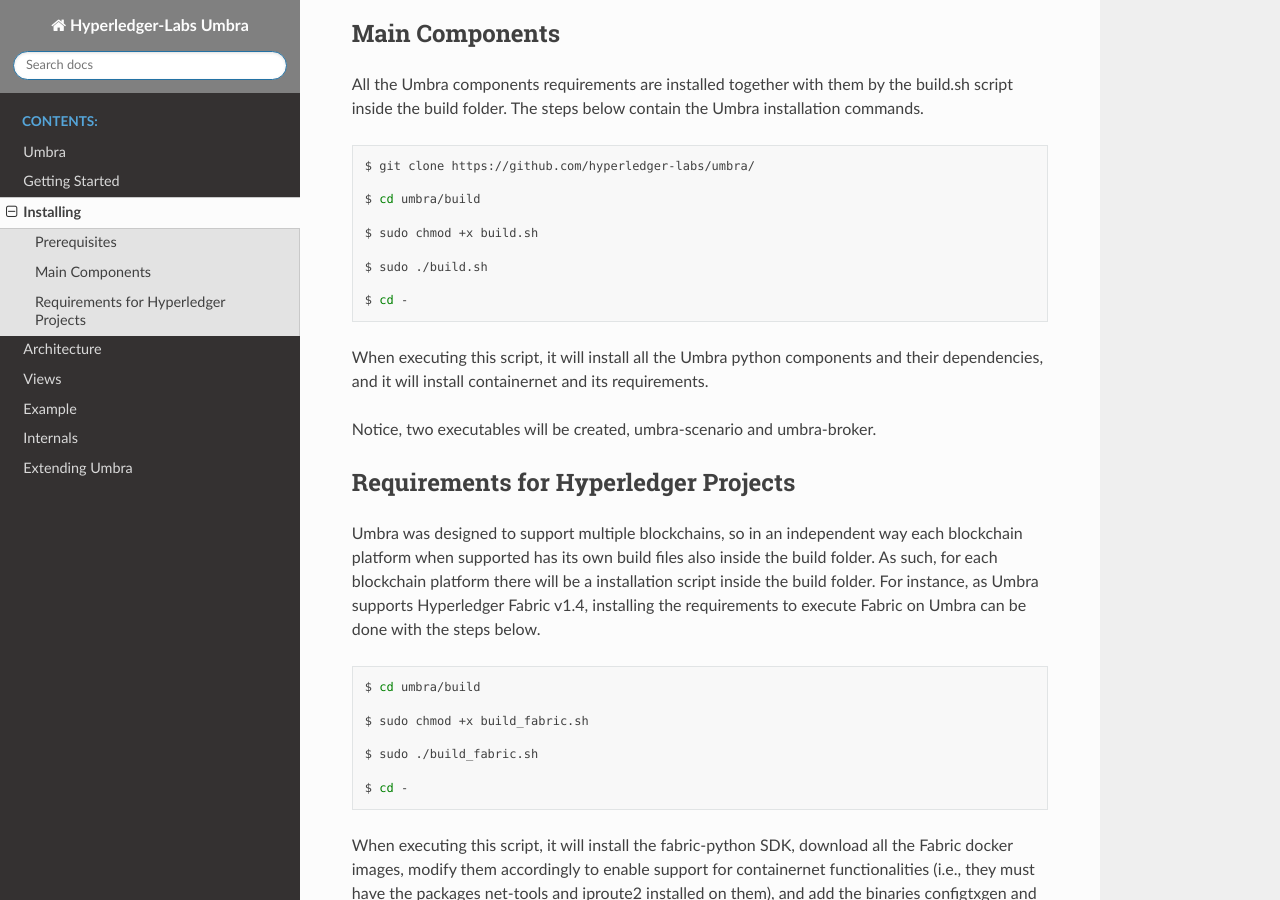
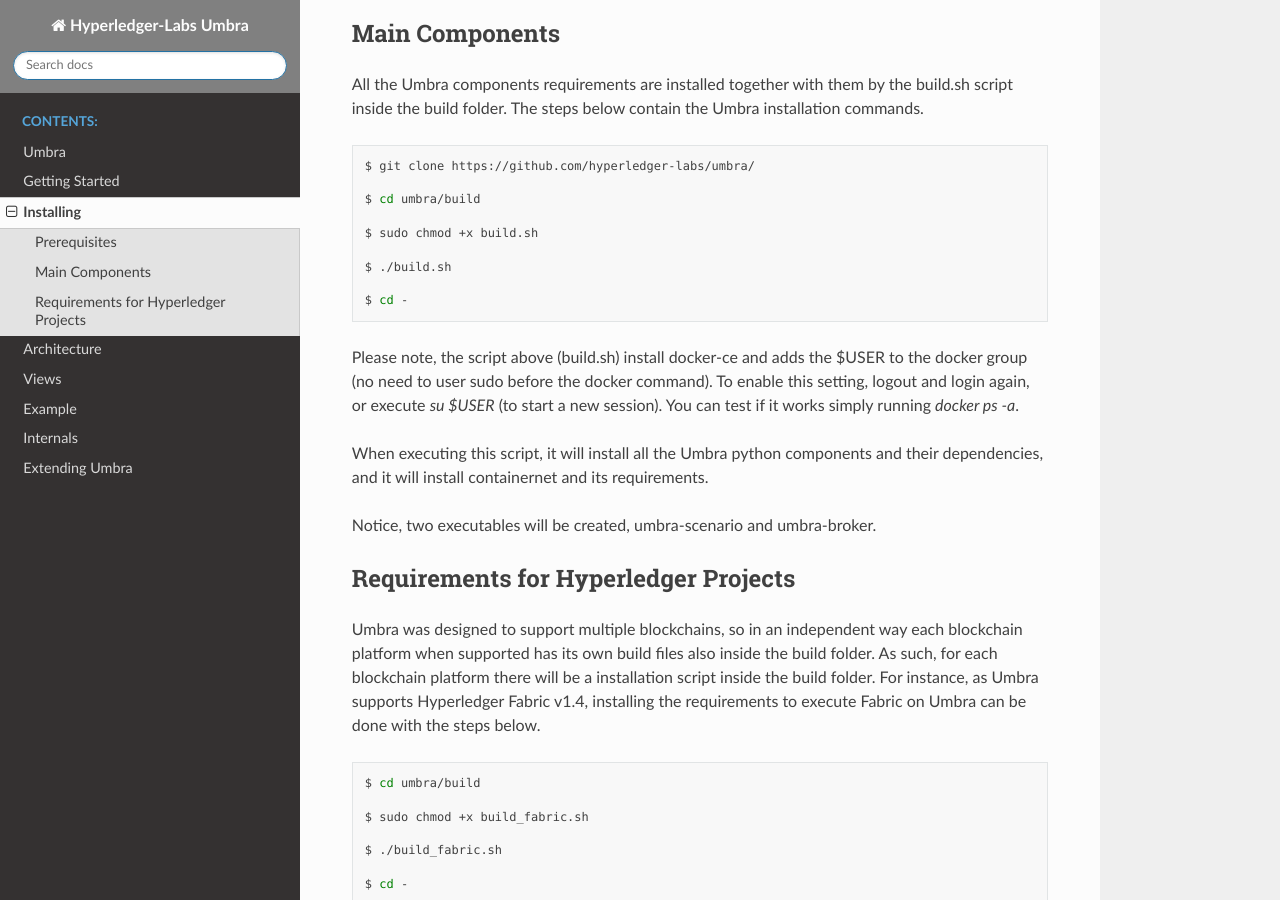
Before and after one commit to hyperledger-labs/umbra, a Sphinx documentation site: the page built from docs/source/installing.rst, in a window 1280 px wide and 900 px high, scrolled down 463 px. Built offline with Sphinx 7.4.7 and the Read the Docs theme 2.0.0, drawn with Linux system fonts in a browser that asks for light colours.

```diff
--- a/docs/source/installing.rst
+++ b/docs/source/installing.rst
@@ -26,10 +26,12 @@ The steps below contain the Umbra installation commands.
 
     $ sudo chmod +x build.sh
 
-    $ sudo ./build.sh
+    $ ./build.sh
 
     $ cd -
 
+
+Please note, the script above (build.sh) install docker-ce and adds the $USER to the docker group (no need to user sudo before the docker command). To enable this setting, logout and login again, or execute `su $USER` (to start a new session). You can test if it works simply running `docker ps -a`.
 
 When executing this script, it will install all the Umbra python components and their dependencies, and it will install containernet and its requirements.
 
@@ -48,7 +50,7 @@ For instance, as Umbra supports Hyperledger Fabric v1.4, installing the requirem
 
     $ sudo chmod +x build_fabric.sh
 
-    $ sudo ./build_fabric.sh
+    $ ./build_fabric.sh
 
     $ cd -
 
--- a/docs/source/starting.rst
+++ b/docs/source/starting.rst
@@ -25,9 +25,11 @@ Umbra contains 3 python components (design, broker, scenario), the build script
 
     $ sudo chmod +x build.sh
 
-    $ sudo ./build.sh
+    $ ./build.sh
 
     $ cd -
+
+Please note, the script above (build.sh) install docker-ce and adds the $USER to the docker group (no need to user sudo before the docker command). To enable this setting, logout and login again, or execute `su $USER` (to start a new session). You can test if it works simply running `docker ps -a`.
 
 
 2. Install the Fabric Requirements
@@ -41,7 +43,7 @@ As Umbra is plugin oriented (i.e., each Hyperledger project needs its own umbra-
 
     $ sudo chmod +x build_fabric.sh
 
-    $ sudo ./build_fabric.sh
+    $ ./build_fabric.sh
 
     $ cd -
 
```
Also changed, not shown: README.md (+5 -2 lines).
